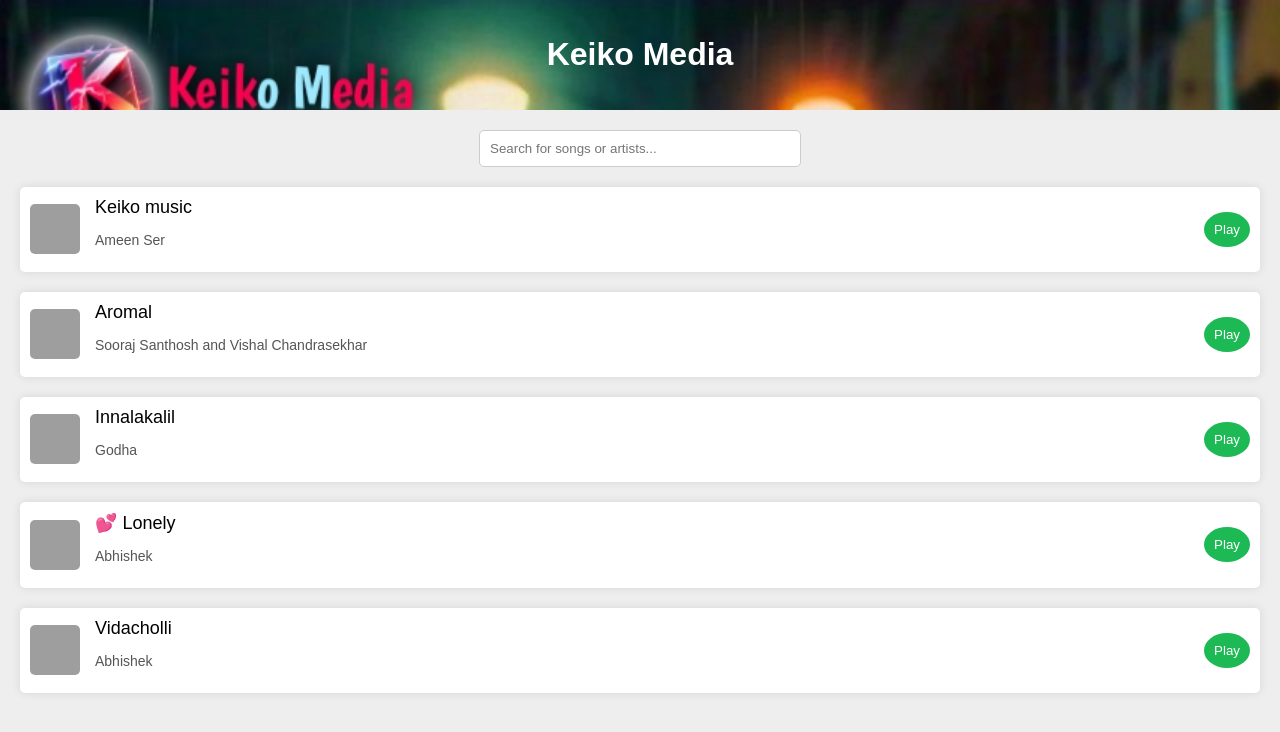
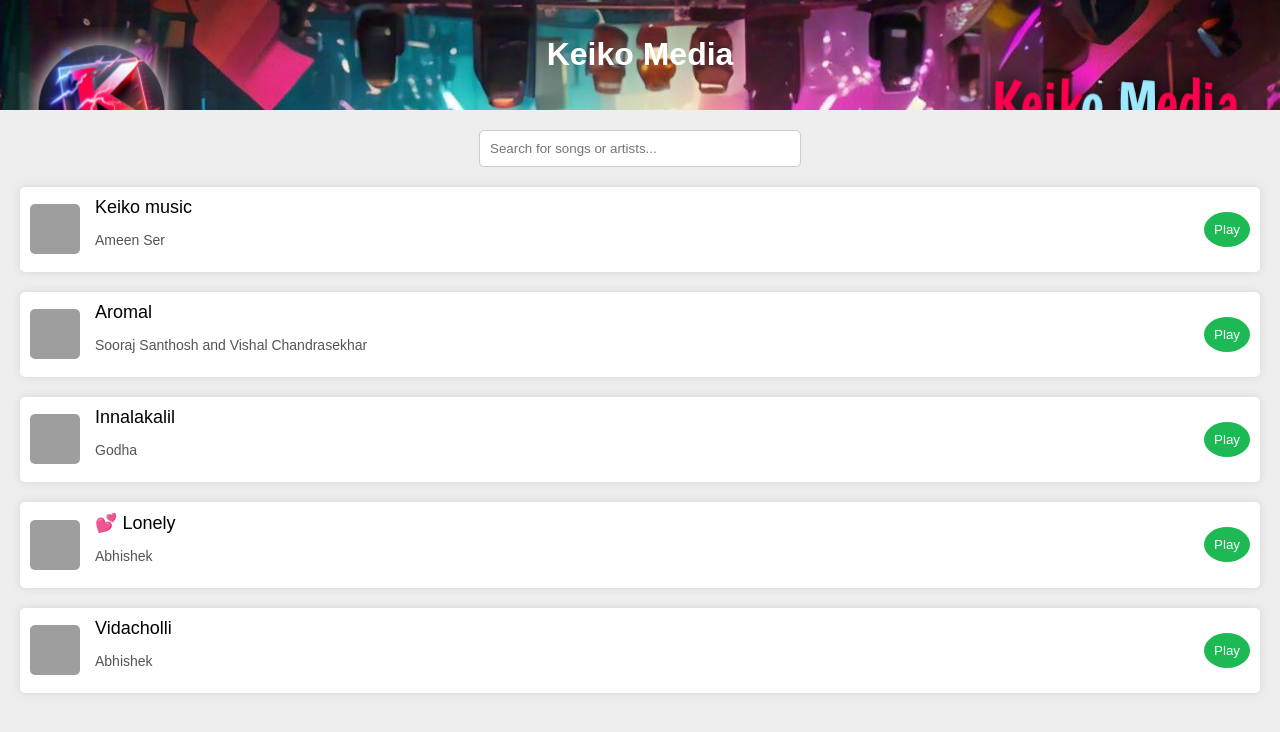
Before and after one commit to AmeenXnt/AmeenInt.xyz, a website: page public/welcome.html in a window 1280 px wide. Drawn offline with Linux system fonts and the light colour scheme; grey boxes are pictures that could not be loaded.

Commit message:
Update welcome.html

```diff
--- a/public/welcome.html
+++ b/public/welcome.html
@@ -17,7 +17,7 @@
             color: white;
             padding: 15px 20px;
             text-align: center;
-            background-image: url('Image/20240726_180623.jpg');
+            background-image: url('Image/KeikoCover.png');
             background-size: cover;
         }
         .search-bar {
```
